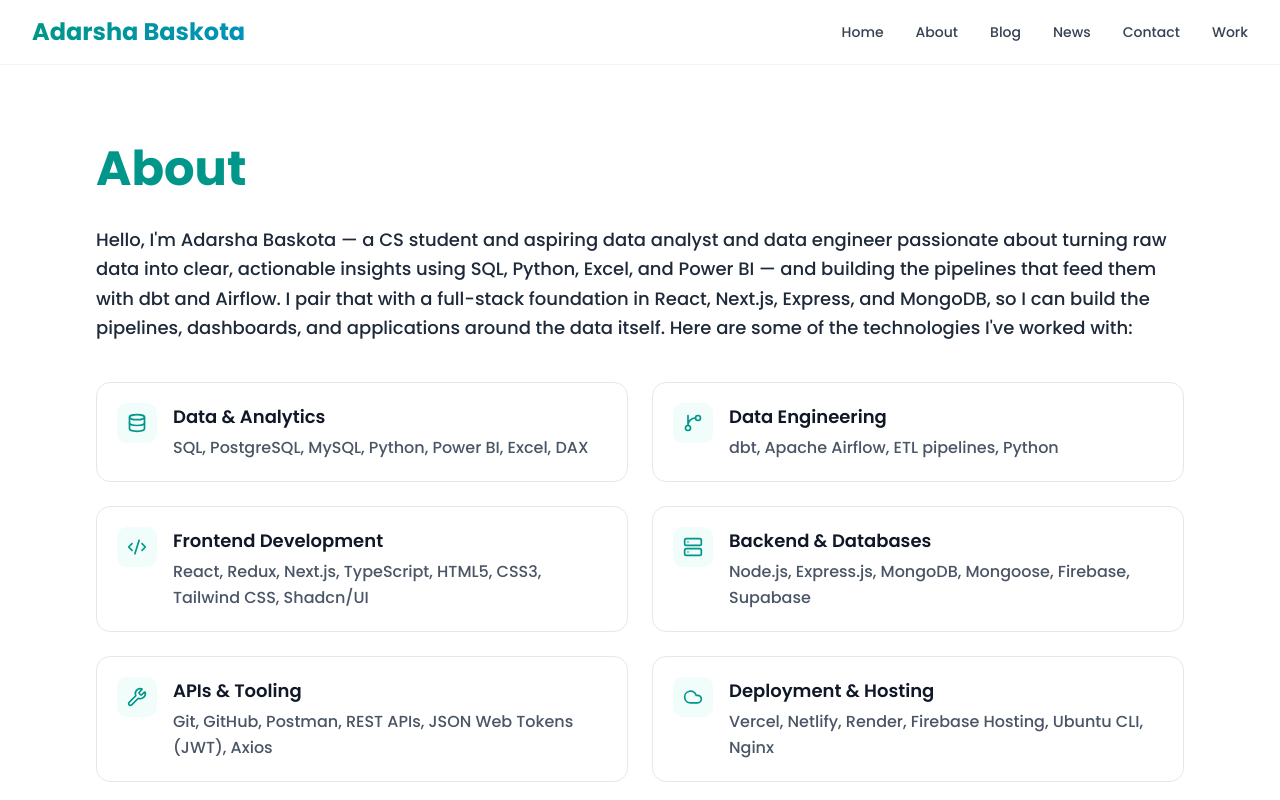
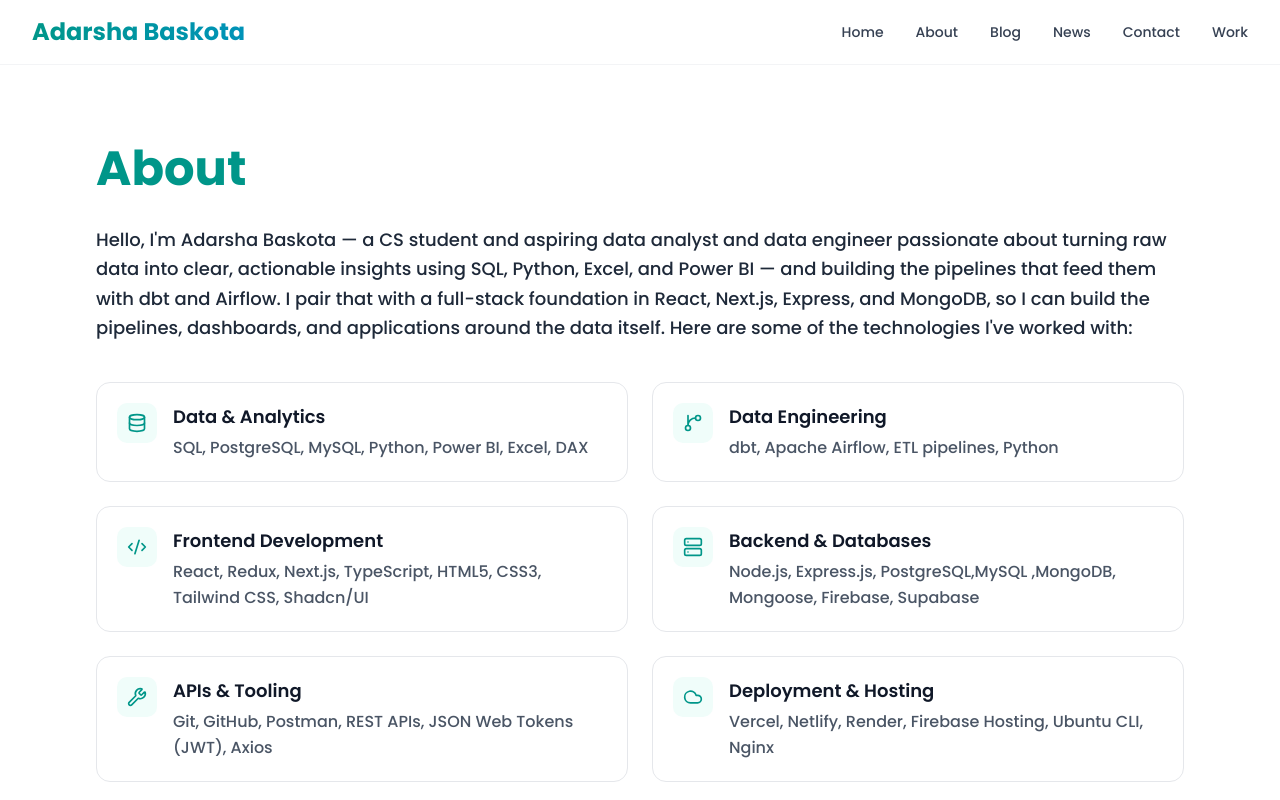
Before and after one commit to baskota-adarsha/Main_Portfolio_App, a Next.js app in the folder frontend/: page /about in a window 1280 px wide. Shown: the top 800 px of the page. Built offline with nearby package versions, Linux system fonts and the light colour scheme.

Commit message:
Update about-section.tsx

```diff
--- a/frontend/components/about-section.tsx
+++ b/frontend/components/about-section.tsx
@@ -29,7 +29,7 @@ export default function AboutSection() {
     {
       category: "Backend & Databases",
       icon: Server,
-      items: "Node.js, Express.js, MongoDB, Mongoose, Firebase, Supabase",
+      items: "Node.js, Express.js, PostgreSQL,MySQL ,MongoDB, Mongoose, Firebase, Supabase",
     },
     {
       category: "APIs & Tooling",
```
